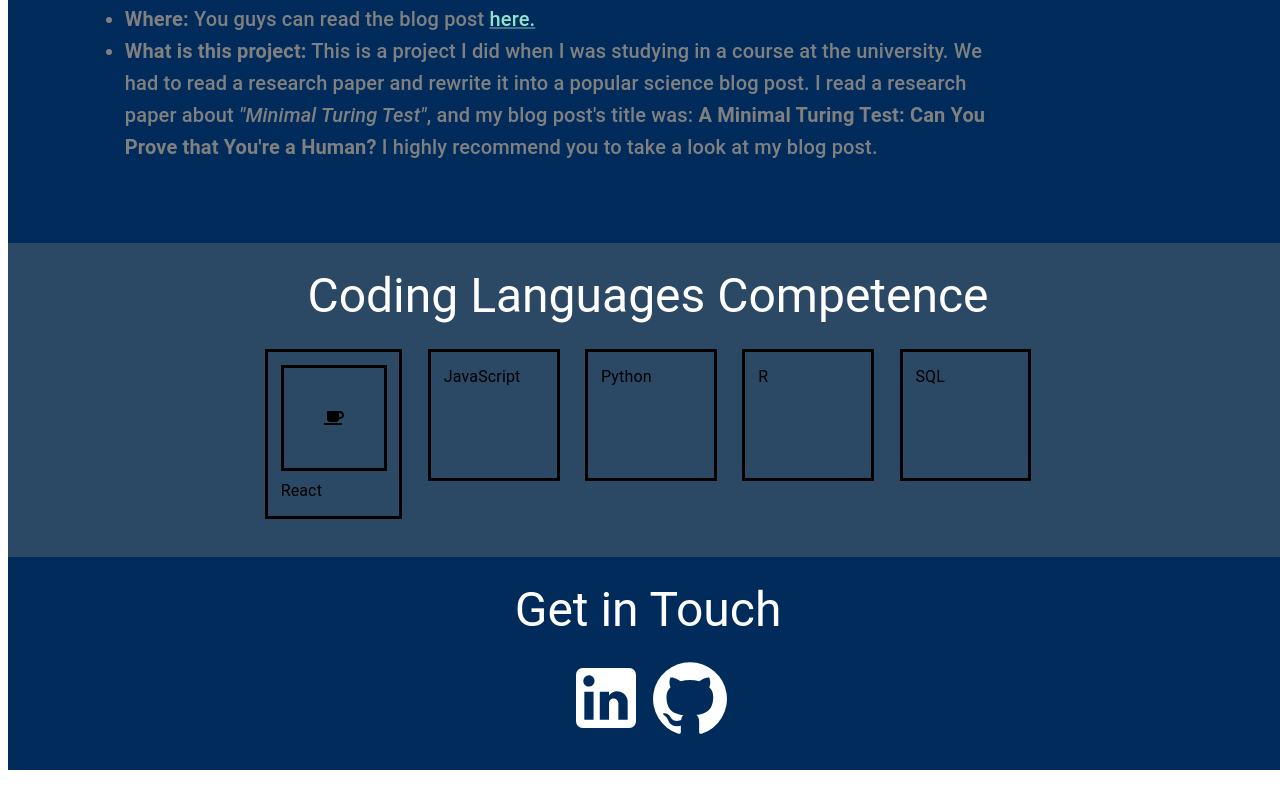
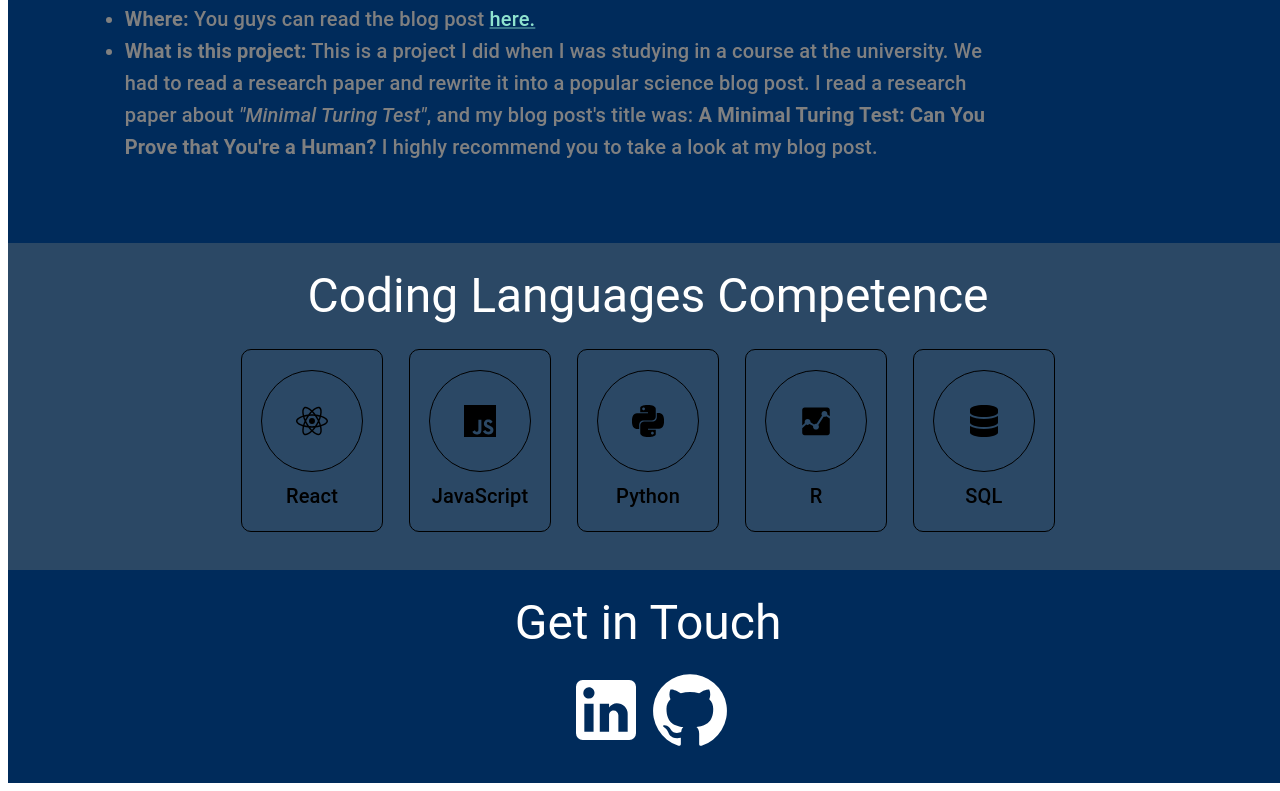
Before and after one commit to triluu03/personal-portfolio, a React (Create React App) app: page / in a window 1280 px wide. Shown: the part 2688-3479 px from the top of the page. Built offline with nearby package versions, Linux system fonts and the light colour scheme.

Commit message:
skills section

```diff
--- a/src/components/Skills.js
+++ b/src/components/Skills.js
@@ -1,9 +1,39 @@
 import { Box, Typography } from '@mui/material'
 
-import { FontAwesomeIcon } from '@fortawesome/react-fontawesome'
-import { faCoffee } from '@fortawesome/free-solid-svg-icons'
+import { FaDatabase } from 'react-icons/fa'
+import { SiJavascript, SiPython, SiReact } from 'react-icons/si'
+import { DiGoogleAnalytics } from 'react-icons/di'
 
 const Skills = () => {
+    const styles = {
+        skillContainer: {
+            border: 1,
+            borderRadius: '10px',
+            width: 'auto',
+            height: 'auto',
+            m: '1%',
+            p: '1.5%',
+        },
+        skillBox: {
+            width: 100,
+            height: 100,
+            borderRadius: '50%',
+            border: 1,
+            // bgcolor: '#B8B8B8',
+            mb: 1,
+            display: 'flex',
+            justifyContent: 'center',
+            flexDirection: 'column',
+            alignItems: 'center',
+            transitionDuration: '0.5s',
+        },
+        captionBox: {
+            width: '100%',
+            display: 'flex',
+            justifyContent: 'center',
+        },
+    }
+
     return (
         <Box
             sx={{
@@ -36,74 +66,86 @@ const Skills = () => {
                     justifyContent: 'center',
                 }}
             >
+                <Box sx={{ ...styles.skillContainer }}>
                     <Box
                         sx={{
-                        border: 'solid',
-                        width: 'auto',
-                        height: 'auto',
-                        m: '1%',
-                        p: '1%',
+                            ...styles.skillBox,
+                            ':hover': {
+                                bgcolor: '#61dafb',
+                                transform: 'rotate(360deg)',
+                            },
                         }}
                     >
+                        <SiReact fontSize='2em' />
+                    </Box>
+                    <Box sx={{ ...styles.captionBox }}>
+                        <Typography variant='h6'>React</Typography>
+                    </Box>
+                </Box>
+                <Box sx={{ ...styles.skillContainer }}>
                     <Box
                         sx={{
-                            width: 100,
-                            height: 100,
-                            border: 'solid',
-                            mb: 1,
-                            display: 'flex',
-                            justifyContent: 'center',
-                            flexDirection: 'column',
-                            alignItems: 'center',
+                            ...styles.skillBox,
+                            ':hover': {
+                                bgcolor: '#F0DB4F',
+                                transform: 'rotate(360deg)',
+                            },
                         }}
                     >
-                        <FontAwesomeIcon icon={faCoffee} />
+                        <SiJavascript fontSize='2em' />
                     </Box>
-                    <Typography>React</Typography>
+                    <Box sx={{ ...styles.captionBox }}>
+                        <Typography variant='h6'>JavaScript</Typography>
                     </Box>
+                </Box>
+                <Box sx={{ ...styles.skillContainer }}>
                     <Box
                         sx={{
-                        border: 'solid',
-                        width: 100,
-                        height: 100,
-                        m: '1%',
-                        p: '1%',
+                            ...styles.skillBox,
+                            ':hover': {
+                                background:
+                                    'linear-gradient(to right bottom, rgba(75,139,190,1) 31%, rgba(255,232,115,1) 74%, rgba(255,212,59,1) 100%)',
+                                transform: 'rotate(360deg)',
+                            },
                         }}
                     >
-                    <Typography>JavaScript</Typography>
+                        <SiPython fontSize='2em' />
                     </Box>
+                    <Box sx={{ ...styles.captionBox }}>
+                        <Typography variant='h6'>Python</Typography>
+                    </Box>
+                </Box>
+                <Box sx={{ ...styles.skillContainer }}>
                     <Box
                         sx={{
-                        border: 'solid',
-                        width: 100,
-                        height: 100,
-                        m: '1%',
-                        p: '1%',
+                            ...styles.skillBox,
+                            ':hover': {
+                                bgcolor: '#276dc3',
+                                transform: 'rotate(360deg)',
+                            },
                         }}
                     >
-                    <Typography>Python</Typography>
+                        <DiGoogleAnalytics fontSize='2.5em' />
                     </Box>
+                    <Box sx={{ ...styles.captionBox }}>
+                        <Typography variant='h6'>R</Typography>
+                    </Box>
+                </Box>
+                <Box sx={{ ...styles.skillContainer }}>
                     <Box
                         sx={{
-                        border: 'solid',
-                        width: 100,
-                        height: 100,
-                        m: '1%',
-                        p: '1%',
+                            ...styles.skillBox,
+                            ':hover': {
+                                bgcolor: '#336791',
+                                transform: 'rotate(360deg)',
+                            },
                         }}
                     >
-                    <Typography>R</Typography>
+                        <FaDatabase fontSize='2em' />
                     </Box>
-                <Box
-                    sx={{
-                        border: 'solid',
-                        width: 100,
-                        height: 100,
-                        m: '1%',
-                        p: '1%',
-                    }}
-                >
-                    <Typography>SQL</Typography>
+                    <Box sx={{ ...styles.captionBox }}>
+                        <Typography variant='h6'>SQL</Typography>
+                    </Box>
                 </Box>
             </Box>
         </Box>
```
Lines whose indentation alone changed are shown as unchanged.
